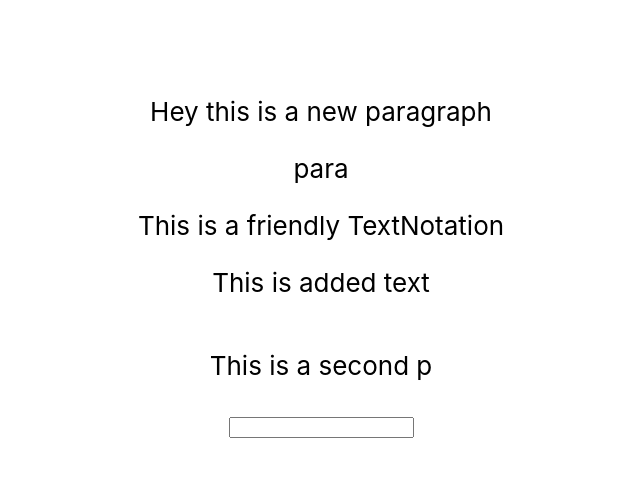
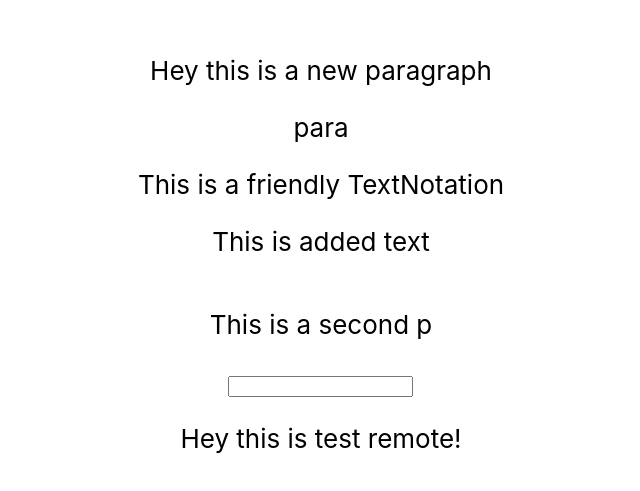
Before and after one commit to triangletrianglesquareplusx/git-experiment, a React (Create React App) app: page / in a window 1280 px wide. Shown: the part 133-624 px from the top of the page, without its empty margins (319-959 px from the left). Built offline with nearby package versions, Linux system fonts and the light colour scheme.

Commit message:
testing remote commit

```diff
--- a/src/App.js
+++ b/src/App.js
@@ -14,6 +14,7 @@ function App() {
         <Paragraph name={name} />
         <div>
           <input type="text" onChange={changeHandler} />
+          <p>Hey this is test remote!</p>
         </div>
       </header>
     </div>
```
